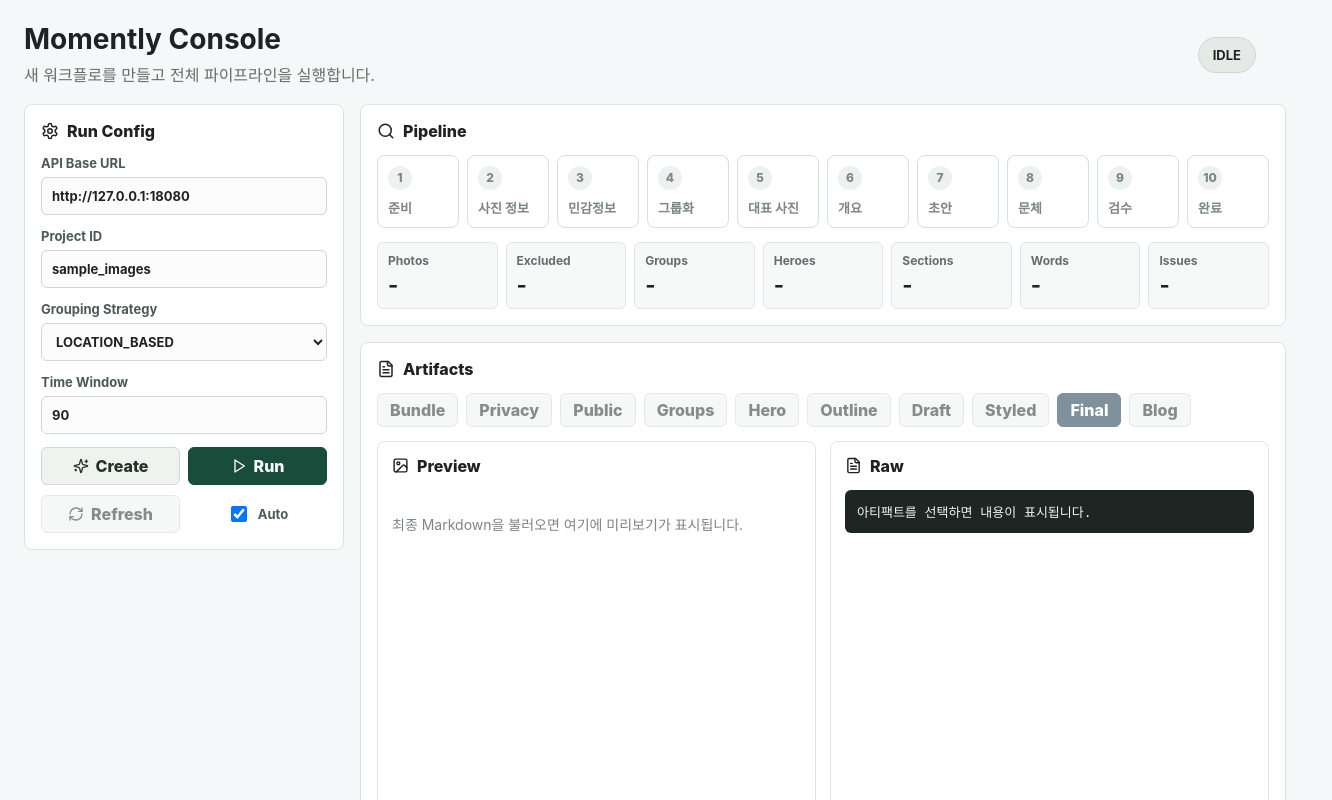
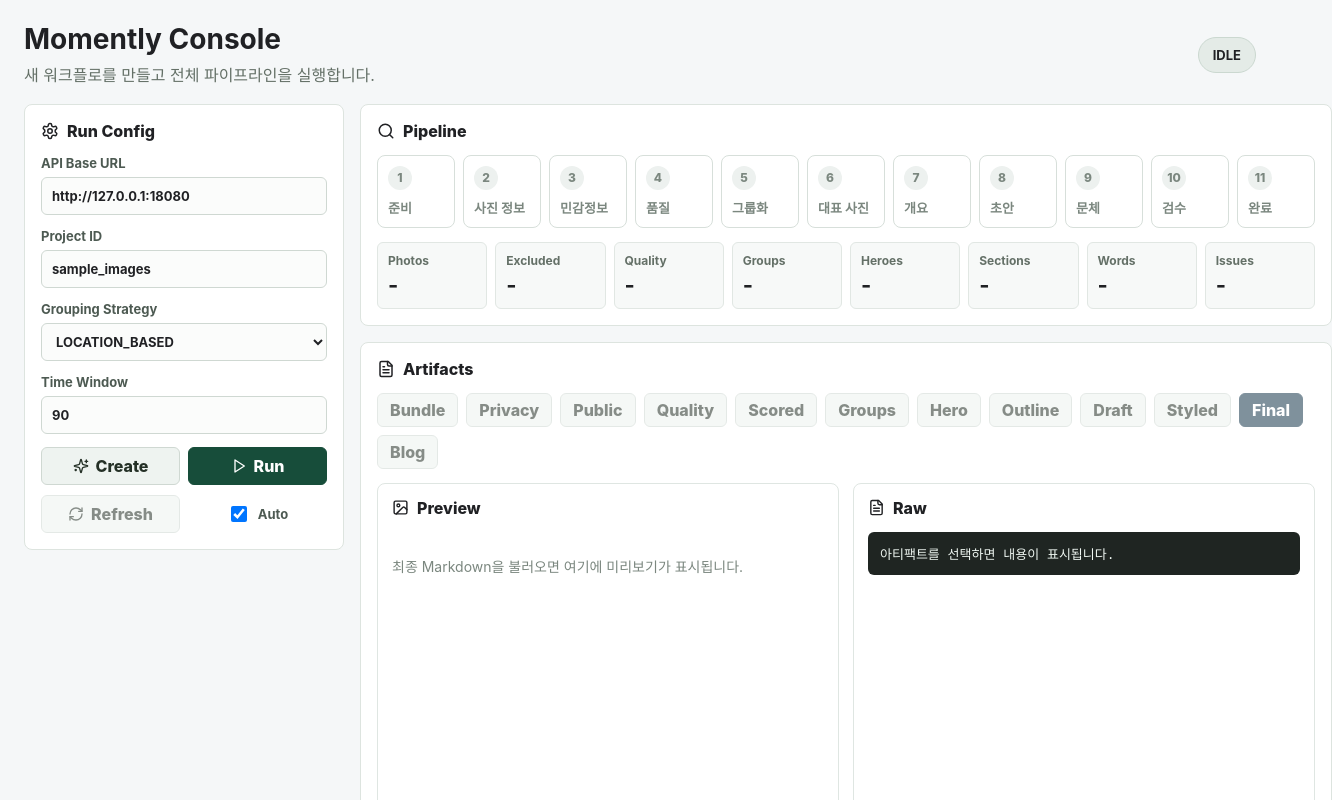
Before and after one commit to Sgyj-Momently/momently_console, a React (Vite) app: page / in a window 1280 px wide. Shown: the top 800 px of the page, 1332 px wide, since content can reach past the window. Built offline with nearby package versions, Linux system fonts and the light colour scheme.

Commit message:
feat: show quality score stage (#3)

```diff
--- a/src/main.jsx
+++ b/src/main.jsx
@@ -16,6 +16,7 @@ const STEPS = [
   ["CREATED", "준비"],
   ["PHOTO_INFO_EXTRACTED", "사진 정보"],
   ["PRIVACY_REVIEWED", "민감정보"],
+  ["QUALITY_SCORED", "품질"],
   ["PHOTO_GROUPED", "그룹화"],
   ["HERO_PHOTO_SELECTED", "대표 사진"],
   ["OUTLINE_CREATED", "개요"],
@@ -29,6 +30,8 @@ const ARTIFACTS = [
   ["bundle", "Bundle"],
   ["privacy", "Privacy"],
   ["public-bundle", "Public"],
+  ["quality", "Quality"],
+  ["scored-bundle", "Scored"],
   ["grouping", "Groups"],
   ["hero", "Hero"],
   ["outline", "Outline"],
@@ -217,6 +220,7 @@ function App() {
             <div className="metrics">
               <Metric label="Photos" value={workflow?.photoCount} />
               <Metric label="Excluded" value={workflow?.privacyExcludedCount} />
+              <Metric label="Quality" value={formatScore(workflow?.averageQualityScore)} />
               <Metric label="Groups" value={workflow?.groupCount} />
               <Metric label="Heroes" value={workflow?.heroPhotoCount} />
               <Metric label="Sections" value={workflow?.outlineSectionCount} />
@@ -295,14 +299,20 @@ function currentStepIndex(status) {
   const inProgressMap = {
     PHOTO_INFO_EXTRACTING: 0,
     PRIVACY_REVIEWING: 1,
-    PHOTO_GROUPING: 2,
-    HERO_PHOTO_SELECTING: 3,
-    OUTLINE_CREATING: 4,
-    DRAFT_CREATING: 5,
-    STYLE_APPLYING: 6,
-    REVIEWING: 7,
+    QUALITY_SCORING: 2,
+    PHOTO_GROUPING: 3,
+    HERO_PHOTO_SELECTING: 4,
+    OUTLINE_CREATING: 5,
+    DRAFT_CREATING: 6,
+    STYLE_APPLYING: 7,
+    REVIEWING: 8,
   };
   return inProgressMap[status] ?? -1;
+}
+
+function formatScore(value) {
+  if (value === null || value === undefined) return undefined;
+  return Number(value).toFixed(2);
 }
 
 function formatArtifact(artifact) {
--- a/src/styles.css
+++ b/src/styles.css
@@ -176,7 +176,7 @@ button.primary {
 .timeline {
   display: grid;
   gap: 8px;
-  grid-template-columns: repeat(10, minmax(82px, 1fr));
+  grid-template-columns: repeat(11, minmax(78px, 1fr));
 }
 
 .step {
@@ -217,7 +217,7 @@ button.primary {
 .metrics {
   display: grid;
   gap: 8px;
-  grid-template-columns: repeat(7, minmax(96px, 1fr));
+  grid-template-columns: repeat(8, minmax(88px, 1fr));
   margin-top: 14px;
 }
 
```
